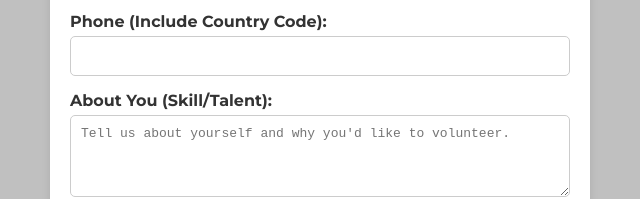
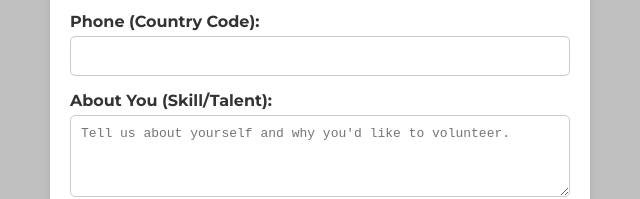
Before and after one commit to AdeA7/greenparole.org, a plain HTML site: page index.html in a window 1280 px wide. Both pictures are taken after a click on the link "Volunteer". Shown: the part 380-579 px from the top of the page, 320-960 px from the left. Drawn offline with Linux system fonts and the light colour scheme.

Commit message:
Update index.html

```diff
--- a/index.html
+++ b/index.html
@@ -378,7 +378,7 @@
                     <input type="email" id="email" name="email" required>
                 </div>
 		<div class="form-group">
-                    <label for="phone">Phone (Include Country Code): </label>
+                    <label for="phone">Phone (Country Code): </label>
                     <input type="tel" id="phone" name="phone" required>
 		</div>
                 <div class="form-group">
```
